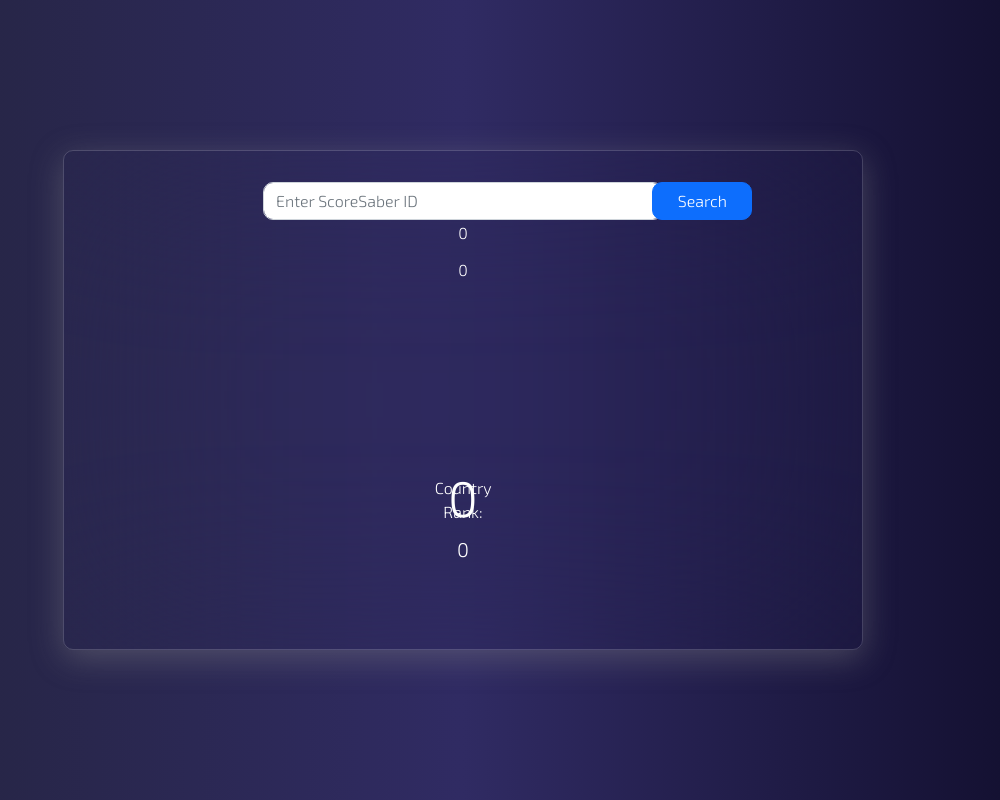
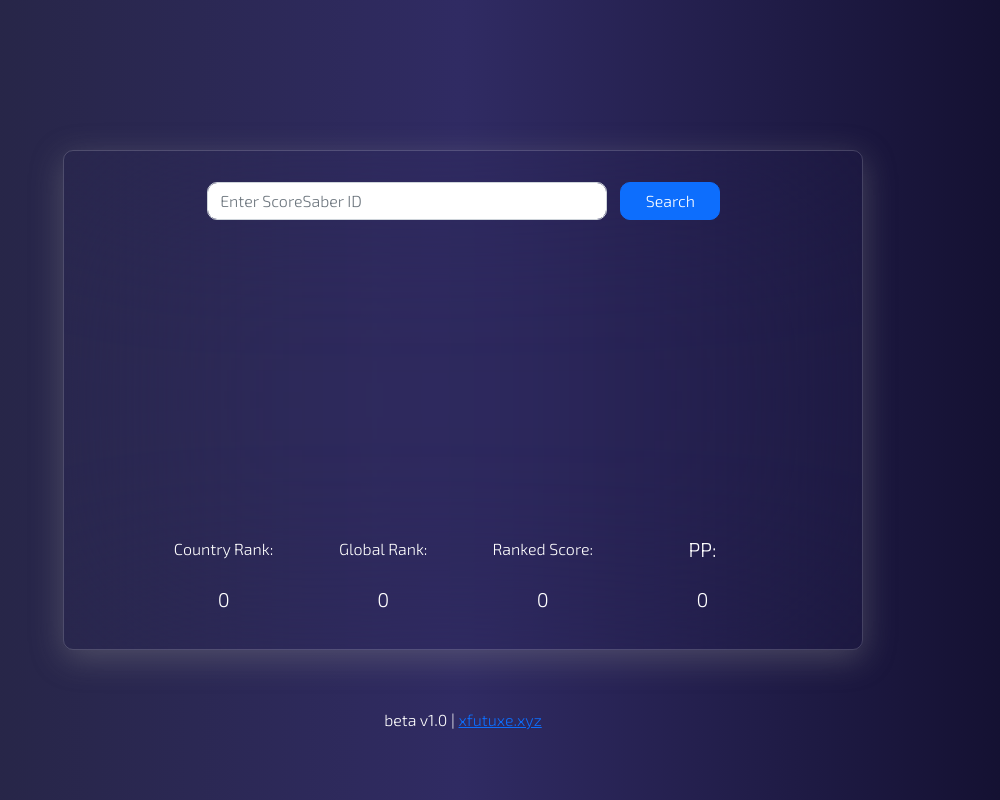
Before and after one commit to xFutuxe/scoresaber-rank-viewer, a PHP site: page / in a window 1280 px wide. Shown: the whole page, without its empty margins (177-1177 px from the left). Run offline with PHP 8.4, Linux system fonts and the light colour scheme.

Commit message:
Full design overhaul (Beta v1.0)

```diff
--- a/css/main.css
+++ b/css/main.css
@@ -14,7 +14,7 @@ body {
     margin: 0;
     position: absolute;
     top: 10%;
-    left: 50%;
+    left: 43%;
     transform: translate(-50%, -50%);
     width: 400px;
     opacity: 1;
@@ -24,43 +24,72 @@ body {
     margin: 0;
     position: absolute;
     top: 10%;
-    left: 80%;
+    left: 76%;
     transform: translate(-50%, -50%);
     width: 100px;
     opacity: 1;
     border-radius: 10px;
 }
+#playerPP {
+    margin: 0;
+    position: absolute;
+    top: 90% !important;
+    left: 80% !important;
+    transform: translate(-50%, -50%);
+    font-size: 20px;
+}
+#playerPPText {
+    margin: 0;
+    position: absolute;
+    top: 80%;
+    left: 80%;
+    transform: translate(-50%, -50%);
+    font-size: 20px;
+}
+#playerTotalRankedScore {
+    margin: 0;
+    position: absolute;
+    top: 90% !important;
+    left: 60% !important;
+    transform: translate(-50%, -50%);
+    font-size: 20px;
+}
+#playerTotalScoreText {
+    margin: 0;
+    position: absolute;
+    top: 80%;
+    left: 60%;
+    transform: translate(-50%, -50%);
+}
 #globalRank {
     margin: 0;
     position: absolute;
-    top: 80%;
-    left: 50%;
+    top: 90% !important;
+    left: 40% !important;
     transform: translate(-50%, -50%);
     font-size: 20px;
 }
-#countryRankCon {
-    text-align: center;
+#globalRankText {
     margin: 0;
     position: absolute;
-    top: 70%;
-    left: 50%;
+    top: 80%;
+    left: 40%;
     transform: translate(-50%, -50%);
 }
 #countryRankText {
     margin: 0;
     position: absolute;
-    top: 68%;
-    left: 50%;
+    top: 80%;
+    left: 20%;
     transform: translate(-50%, -50%);
-    text-align: center;
 }
 #countryRank {
     margin: 0;
     position: absolute;
-    top: 30%;
-    left: 50%;
+    top: 90% !important;
+    left: 20% !important;
     transform: translate(-50%, -50%);
-    font-size: 50px;
+    font-size: 20px;
 }
 .card2 {
     text-align: center;
@@ -99,3 +128,10 @@ body {
     left: 50%;
     transform: translate(-50%, -50%);
 }
+#footerNote {
+    margin: 0;
+    position: absolute;
+    top: 90%;
+    left: 50%;
+    transform: translate(-50%, -50%);
+}
--- a/index.html
+++ b/index.html
@@ -24,6 +24,7 @@
 
         <div id="globalRankCon">
             <p id="globalRank" class="odometer"></p>
+            <p id="globalRankText">Global Rank:</p>
         </div>
 
 
@@ -37,24 +38,21 @@
 
         <div id="playerPPCon">
             <p id="playerPP" class="odometer"></p>
+            <p id="playerPPText">PP:</p>
         </div>
 
 
         <div id="playerTotalScoreCon">
             <p id="playerTotalRankedScore" class="odometer"></p>
+            <p id="playerTotalScoreText">Ranked Score:</p>
         </div>
-
-        <div id="playerCountryCon">
-            <p id="playerCountry"></p>
-        </div>
-
-
-
 
 
         <input class="form-control" id="scoreSaberID" type="text" name="ScoreSaber ID" placeholder="Enter ScoreSaber ID" required>
         <input class="btn btn-primary" id="submit" type="submit" value="Search" onclick="scoreSaber()">
+    </div>
 
-    </div>
+    <p id="footerNote">beta v1.0 | <a href="https://www.xfutuxe.xyz">xfutuxe.xyz</a></p>
+
 </body>
 </html>
--- a/js/script.js
+++ b/js/script.js
@@ -11,7 +11,7 @@ function scoreSaber() {
   .then(function (myJson) {
       // Collect Data from ScoreSaber API with submitted ID
     console.log(myJson.name); // Player Name
-    document.getElementById("name").innerHTML = myJson.name
+    document.getElementById("name").innerHTML = myJson.name + " | " + myJson.country
     var globalRank = myJson.rank
     var countryRank = myJson.countryRank
     var pp = myJson.pp
```
Also changed, not shown: 1 other file.
